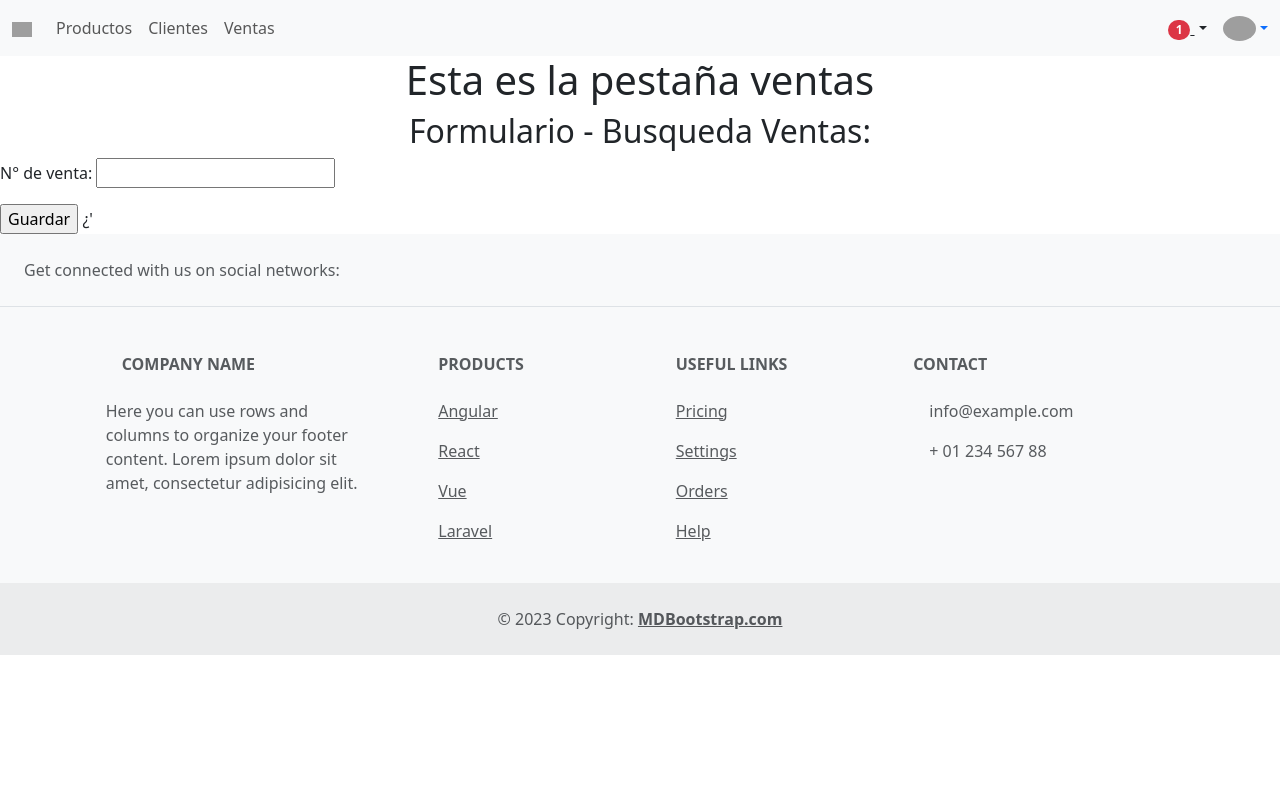
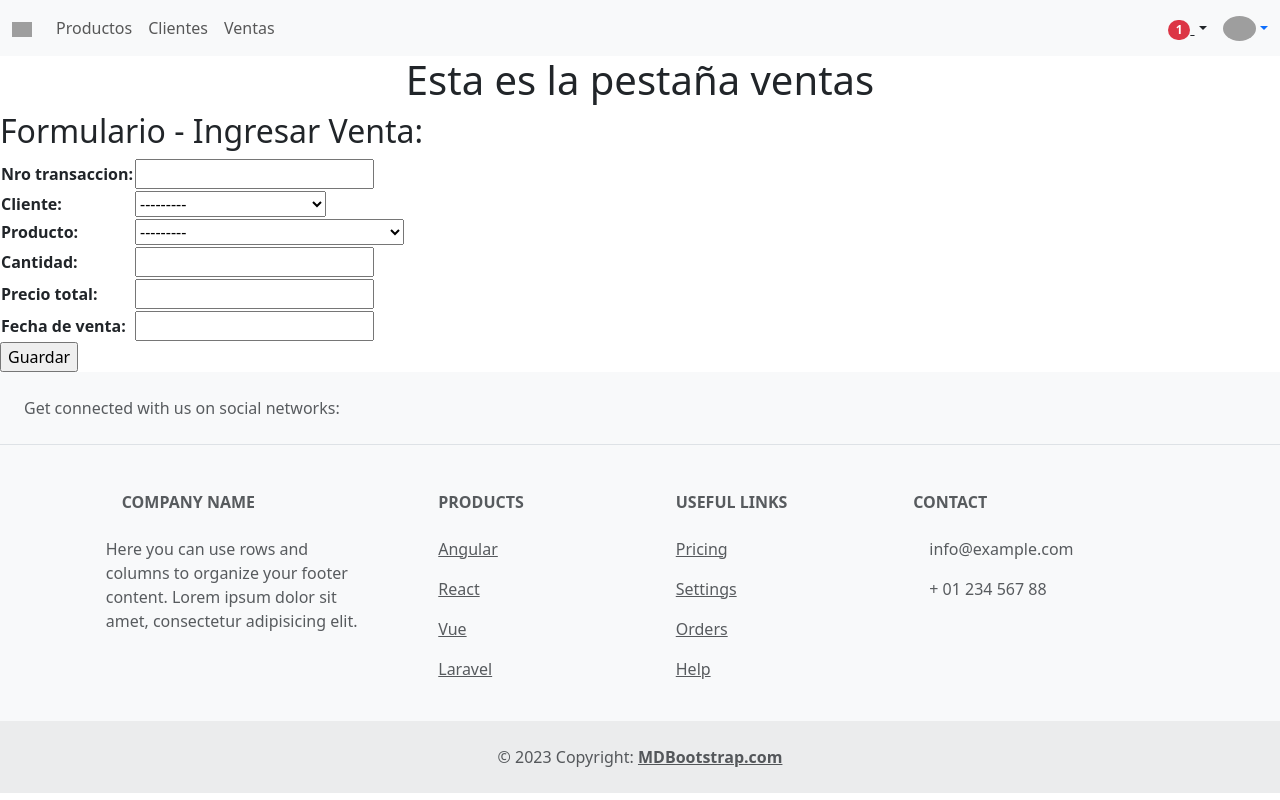
Before and after one commit to LeanLuna21/MiPrimeraPagina-LunaLeandro, a Django app: template django_entrega/templates/ventas.html in a window 1280 px wide. Run offline with Django 4.2, Linux system fonts and the light colour scheme; the template is opened without the code that fills it: values that come from a table or form of the project are taken from there, others are empty; data comes from the database, SQL or seed files in the repository; both versions use the stored data as it was after the commit; grey boxes are pictures that could not be loaded.

Commit message:
formularios html creados

```diff
--- a/django_entrega/django_entrega/urls.py
+++ b/django_entrega/django_entrega/urls.py
@@ -22,8 +22,8 @@ from django_entrega.views import *
 
 urlpatterns = [
     path('admin/', admin.site.urls),
-    path('', principal,name="inicio"),
+    path('', principal,name="inicio"),  # esto se vera al iniciar el sitio (corresponde a index.html -> definido en el view)
     # urls de apps
-    path('stock/', include('stock.urls')),
+    path('stock/', include('stock.urls')),    # incluuirá todas las url generadas en la app stock
     path('ventas/', include('ventas.urls'))
 ]
--- a/django_entrega/stock/forms.py
+++ b/django_entrega/stock/forms.py
@@ -1,5 +1,6 @@
 from django import forms
 
+# creamos el formulario que traera los datos del html
 class ProductoFormulario(forms.Form):
     nombre= forms.CharField()
     medida= forms.CharField()
--- a/django_entrega/stock/urls.py
+++ b/django_entrega/stock/urls.py
@@ -2,5 +2,5 @@ from django.urls import path
 from stock.views import *
 
 urlpatterns = [
-    path('productos/',productos, name="productos")
+    path('ingresar_producto/',ingresar_producto, name="productos")
 ]
--- a/django_entrega/templates/index.html
+++ b/django_entrega/templates/index.html
@@ -1,6 +1,8 @@
+<!-- esta linea indica que este html hereda su estructura de 'template_padre.html' -->
 {% extends './template_padre.html' %}
+<!-- cargamos estilos -->
 {% load static %}
-
+<!-- ingresamos el contenido que cambiara en las distintas paginas 'hijas' -->
 {% block contenidoQueCambia %}
 
 <h1 style="text-align: center"> Bienvenido a tienda "That's no moon!" </h1>
--- a/django_entrega/templates/productos.html
+++ b/django_entrega/templates/productos.html
@@ -9,8 +9,8 @@
 <p style="color:red"> Datos Invalidos! </p>
 {% endif %}
 
-<h2>Ingrese Producto: </h2>
-<form action="/stock/productos/" method="POST"> {% csrf_token %}
+<h2>Formulario - Ingresar Nuevo Producto: </h2>
+<form action="/stock/ingresar_producto/" method="POST"> {% csrf_token %}
     <table>
         {{mi_formulario.as_table}}
     </table>
--- a/django_entrega/templates/ventas.html
+++ b/django_entrega/templates/ventas.html
@@ -5,12 +5,16 @@
 
 <h1 style="text-align: center"> Esta es la pestaña ventas </h1>
 
-<h2 style="text-align: center"> Formulario - Busqueda Ventas: </h2>
+{% if mi_formulario.error %}
+<p style="color:red"> Datos Invalidos! </p>
+{% endif %}
 
-<form action="" method="POST">
-    <p>N° de venta: <input type="number" name="venta" id=""></p>
+<h2> Formulario - Ingresar Venta: </h2>
+<form action="/ventas/ingresar_venta/" method="POST"> {% csrf_token %}
+    <table>
+        {{mi_formulario.as_table}}
+    </table>
     <input type="submit" value="Guardar">
-¿'
 </form>
 
 {% endblock contenidoQueCambia %}
--- a/django_entrega/ventas/admin.py
+++ b/django_entrega/ventas/admin.py
@@ -1,5 +1,6 @@
 from django.contrib import admin
-# Register your models here.
+
+# Registramos los modelos para que impacten en la BBDD.
 
 from ventas.models import Cliente,Transaccion
 admin.site.register(Cliente)
--- a/django_entrega/ventas/forms.py
+++ b/django_entrega/ventas/forms.py
@@ -1,7 +1,32 @@
 from django import forms
+# importamos los modelos para traer info de ellos en el formulario que se vera en el html
+from ventas.models import Cliente,Producto
 
-class VentasFormulario (forms.Form):
-    ...
+# creamos los formularios para recibir los datos del html
+class ClienteFormulario (forms.Form):
+    nombre = forms.CharField()
+    mail = forms.EmailField()
+    dni = forms.IntegerField()
 
 class TransaccionFormulario (forms.Form):
-    ...
+    nro_transaccion = forms.IntegerField()
+    cliente = forms.ModelChoiceField(       # genera un campo de seleccion
+        queryset=Cliente.objects.all(),     # genera una consulta al objeto
+        to_field_name='nombre',             # trae los nombres para que el admin pueda elegir
+        required=True,
+        )
+    producto = forms.ModelChoiceField(      # ditto
+        queryset=Producto.objects.all(),
+        to_field_name='nombre',
+        required=True,
+        )
+    cantidad = forms.IntegerField()
+    precio_total = forms.FloatField()
+    fecha_de_venta = forms.DateField()
+
+
+# cosas por agregar:
+
+# el nro de transaccion no deberia poder repetirse... quiza traer el nro siguiente al que esta?
+# el precio total deberia ser un resultado de la cantidad (elegida por el usuario), y el precio (traido del modelo)
+# la cantidad no deberia ser superior al stock
--- a/django_entrega/ventas/models.py
+++ b/django_entrega/ventas/models.py
@@ -12,8 +12,8 @@ class Cliente(models.Model):
 
 class Transaccion(models.Model):
     nro_transaccion = models.IntegerField()
-    cliente = models.ForeignKey(Cliente, on_delete=models.CASCADE,related_name='ventas')
-    producto = models.ForeignKey(Producto, on_delete=models.CASCADE)
+    cliente = models.ForeignKey(Cliente, on_delete=models.CASCADE,related_name='ventas') # relaciona este modelo con el modelo de clientes
+    producto = models.ForeignKey(Producto, on_delete=models.CASCADE) # relaciona este modelo con el modelo de productos
     cantidad = models.IntegerField()
     precio_total = models.FloatField()
     fecha_de_venta = models.DateField()
--- a/django_entrega/ventas/urls.py
+++ b/django_entrega/ventas/urls.py
@@ -2,6 +2,6 @@ from django.urls import path
 from ventas.views import *
 
 urlpatterns = [
-        path('clientes/',clientes, name="clientes"),
-        path('ventas/',ventas, name="ventas")
+        path('ingresar_cliente/',ingresar_cliente, name="clientes"), # le asignamos un nombre a las url para luego llamarlas
+        path('ingresar_venta/',ingresar_venta, name="ventas")      # en el html de la misma forma ej: href= {% url 'clientes' %}
 ]
```
Also changed, not shown: django_entrega/stock/views.py (+11 -8 lines), django_entrega/templates/clientes.html (+5 -5 lines), django_entrega/ventas/views.py (+39 -6 lines), django_entrega/db.sqlite3.
